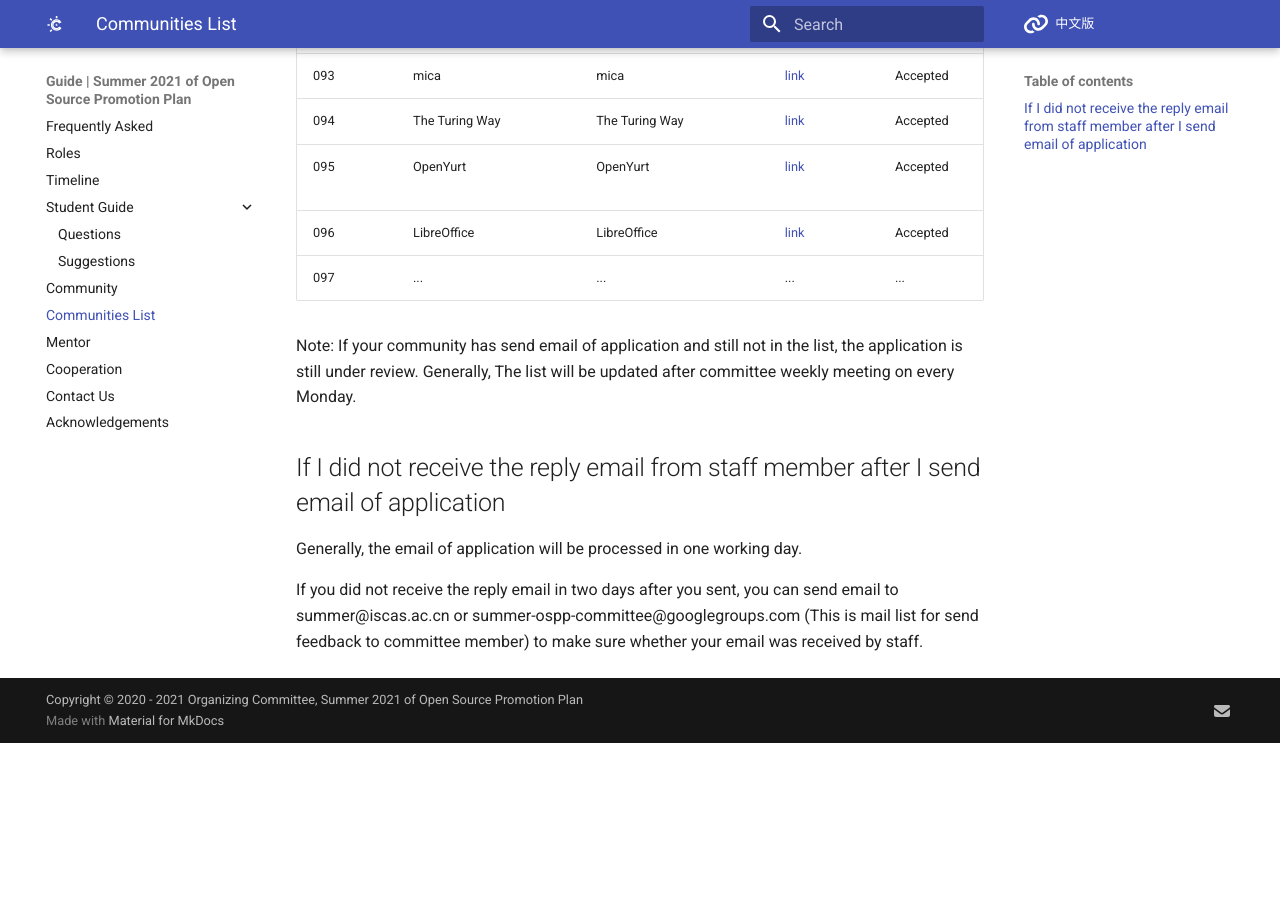
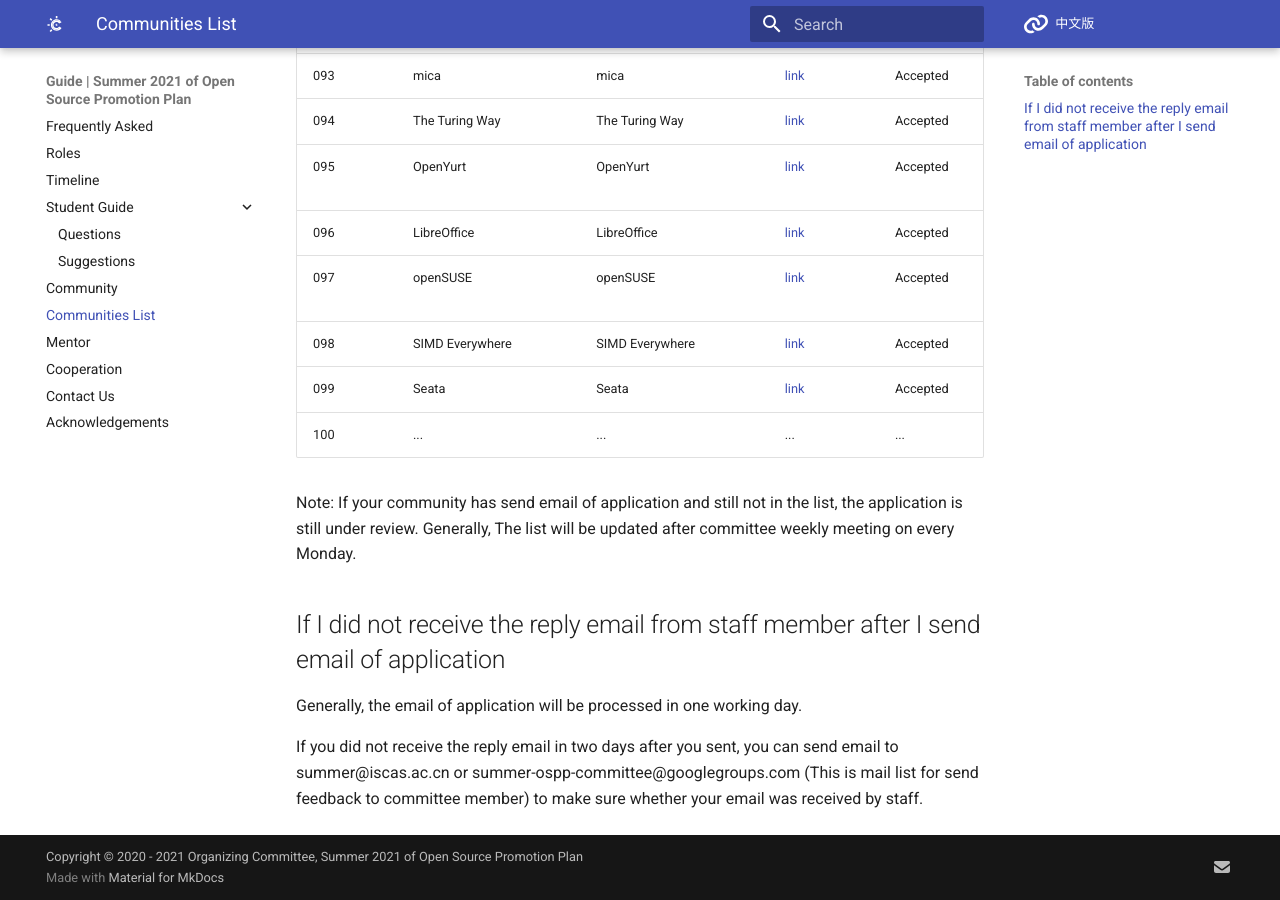
Before and after one commit to summer-ospp/help-en, an MkDocs documentation site: the page built from docs/communities-list.md, in a window 1280 px wide and 900 px high, scrolled down 4930 px. Built offline with MkDocs 1.6.1 and Material for MkDocs 9.7.7, drawn with Linux system fonts in a browser that asks for light colours; comment, search, counter and statistics services are not loaded; before the commit the page ends 5673 px from its top, so only the background shows below that.

Commit message:
Update communities-list.md

```diff
--- a/docs/communities-list.md
+++ b/docs/communities-list.md
@@ -102,7 +102,10 @@ Before the deadline (May 20th, 2021) of application for community, this list wil
 | 094  | The Turing Way          | The Turing Way                  | [link]( https://github.com/alan-turing-institute/the-turing-way)  | Accepted    |
 | 095  | OpenYurt                | OpenYurt                        | [link]( https://github.com/openyurtio/openyurt)                   | Accepted    |
 | 096  | LibreOffice             | LibreOffice                     | [link]( https://www.libreoffice.org/)                             | Accepted    |
-| 097  | ...                     | ...                | ...         | ...    |
+| 097  | openSUSE                | openSUSE                        | [link]( https://www.opensuse.org/)                                | Accepted    |
+| 098  | SIMD Everywhere         | SIMD Everywhere                 | [link]( https://github.com/simd-everywhere/simde)                 | Accepted    |
+| 099  | Seata                   | Seata                           | [link]( https://seata.io/zh-cn/)                                  | Accepted    |
+| 100  | ...                     | ...                | ...         | ...    |
 
 
 
```
